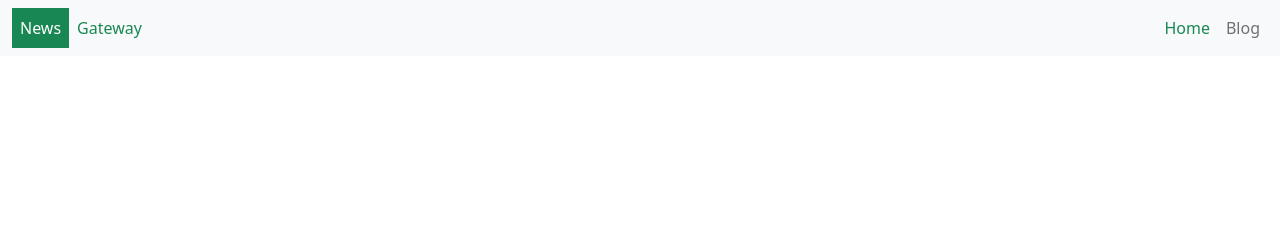
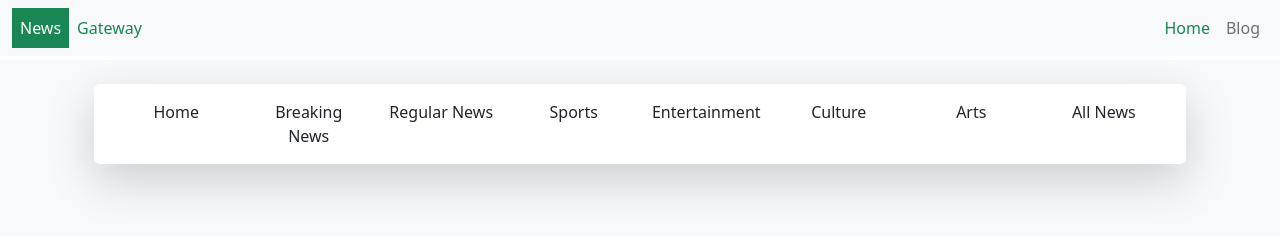
Before and after one commit to almasoud49/news-gateway, a plain HTML site: page index.html in a window 1280 px wide. Drawn offline with nearby package versions, Linux system fonts and the light colour scheme.

Commit message:
unordered list section

```diff
--- a/index.html
+++ b/index.html
@@ -39,9 +39,24 @@
                 </div>
             </nav>
     </header>
+    <main class="bg-light">
+        <section>
+            <!-- ul section -->
+        <div class="container text-center mt-1 p-4">
+            <ul class="row row-cols-8 list-unstyled mx-auto shadow-lg p-3 mb-5 bg-body rounded ">
+            <li class="col">Home</li>
+            <li class="col">Breaking News</li>
+            <li class="col">Regular News</li>
+            <li class="col">Sports</li>
+            <li class="col">Entertainment</li>
+            <li class="col">Culture</li>
+            <li class="col">Arts</li>
+            <li class="col">All News</li>
+            </ul>
+        </div>
 
-
-
+        </section>
+    </main>
         <script src="https://cdn.jsdelivr.net/npm/bootstrap@5.2.0/dist/js/bootstrap.bundle.min.js" integrity="sha384-A3rJD856KowSb7dwlZdYEkO39Gagi7vIsF0jrRAoQmDKKtQBHUuLZ9AsSv4jD4Xa" crossorigin="anonymous"></script>
     </body>
     </html>
```
